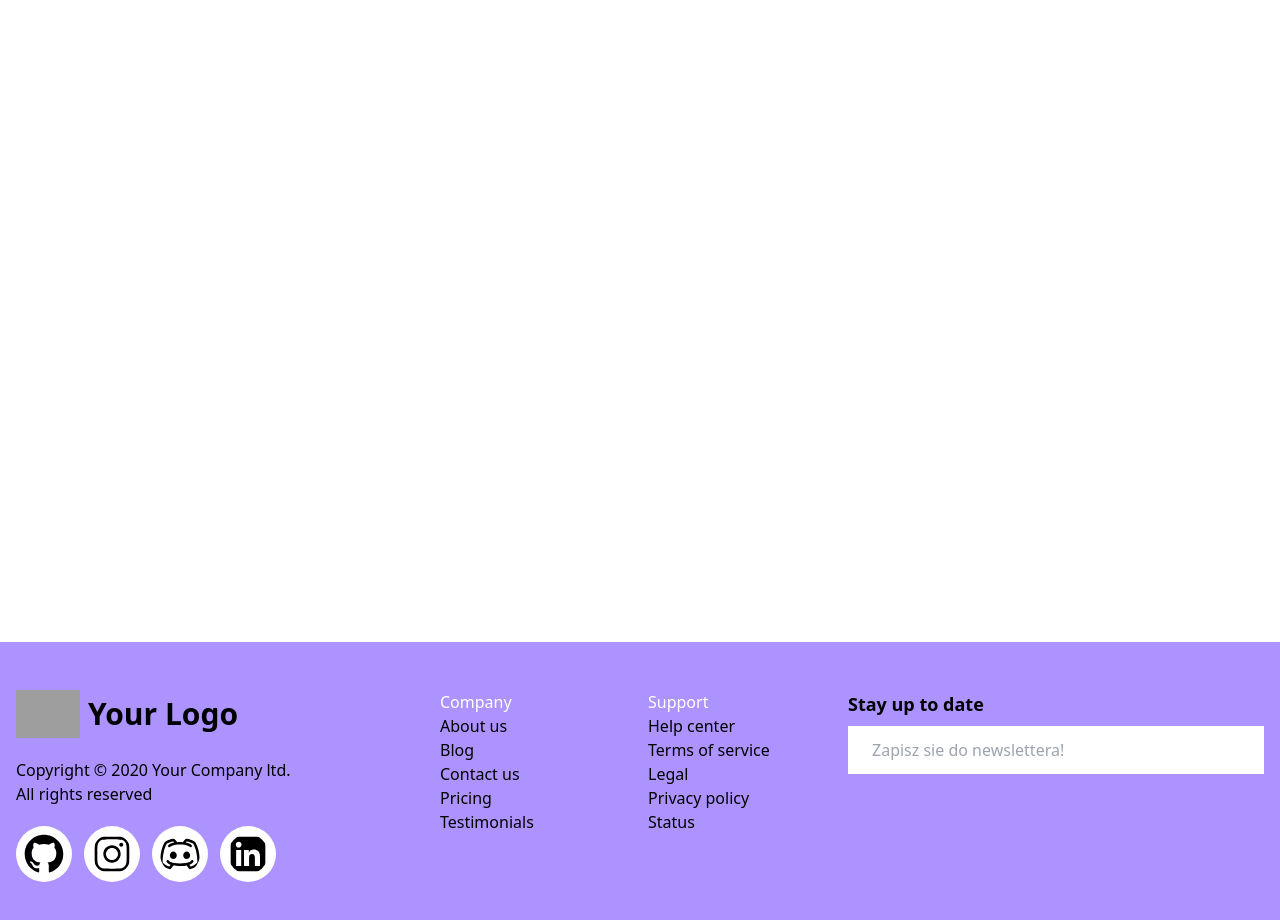
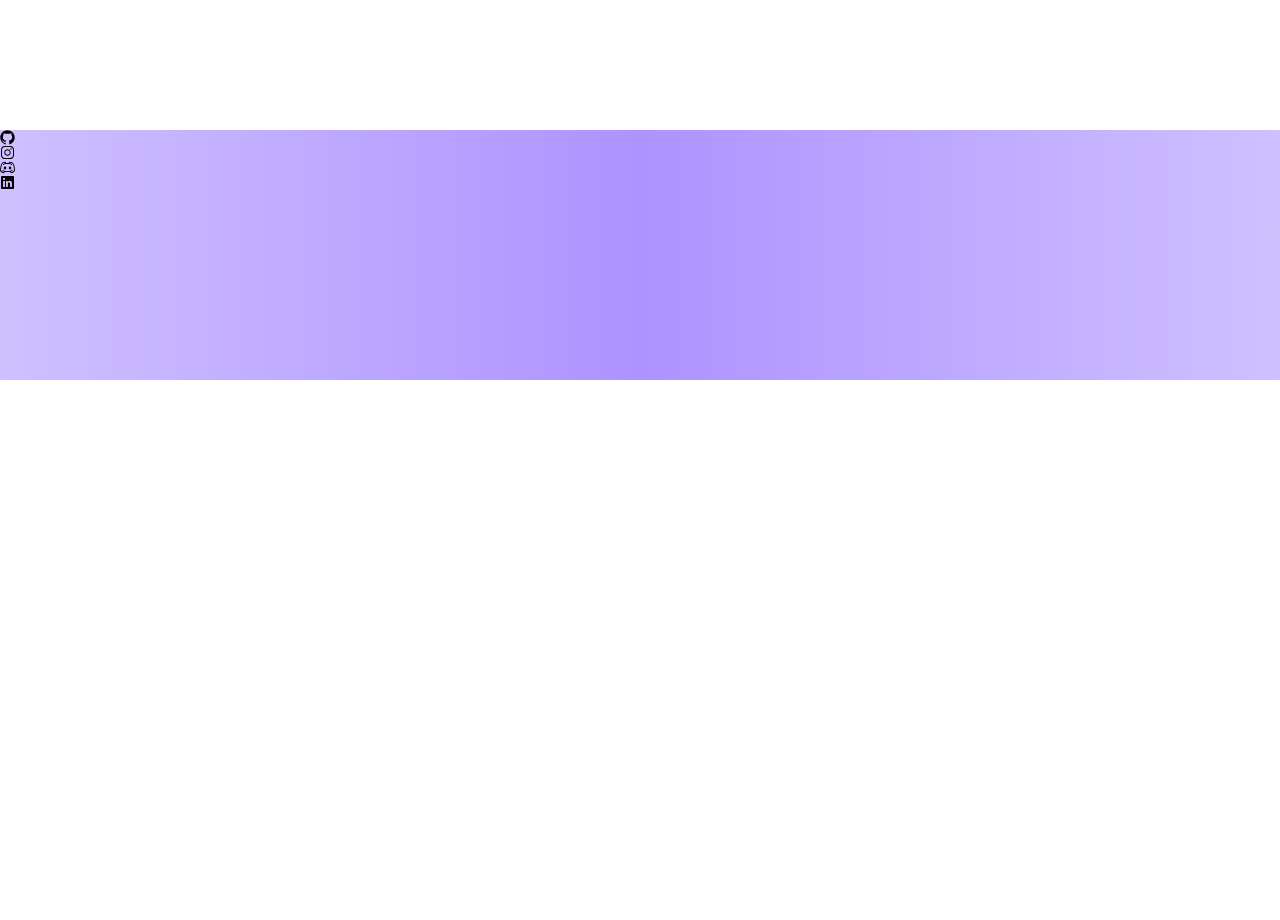
Before and after one commit to UserKacper/uslugi-informatyczne-ui, a React (Vite) app: page / in a window 1280 px wide. Shown: the part 780-1700 px from the top of the page. After the commit the page ends 1160 px from the top, so only its background shows below. Built offline with nearby package versions, Linux system fonts and the light colour scheme; grey boxes are pictures that could not be loaded.

Commit message:
changes: CSS tweaks

```diff
--- a/src/components/comps/footer.tsx
+++ b/src/components/comps/footer.tsx
@@ -13,87 +13,13 @@ import {
     { label: "Linkedin", icon: LinkedInLogoIcon },
   ];
 
-    const links = [
-      [
-        { label: "Company", key: "header-1" },
-        { label: "About us", key: "item-1-1" },
-        { label: "Blog", key: "item-1-2" },
-        { label: "Contact us", key: "item-1-3" },
-        { label: "Pricing", key: "item-1-4" },
-        { label: "Testimonials", key: "item-1-5" },
-      ],
-      [
-        { label: "Support", key: "header-2" },
-        { label: "Help center", key: "item-2-1" },
-        { label: "Terms of service", key: "item-2-2" },
-        { label: "Legal", key: "item-2-3" },
-        { label: "Privacy policy", key: "item-2-4" },
-        { label: "Status", key: "item-2-5" },
-      ],
-    ];
 
   return (
-      <div className="app min-h-screen flex items-end justify-center font-poppins">
-        <div className="py-12 grid lg:grid-cols-3 md:grid-cols-2 sm:grid-cols-2 grid-cols-1 bg-[#AD93FF] text-white w-full p-4 relative">
-          <div className="  ">
-            <div className="footer-img flex items-center">
-              <img
-                src={"https://i.imgur.com/520zDfd.png"}
-                alt=""
-                className="w-16 h-auto"
-              />
-              <span className="text-3xl font-bold pl-2 text-black">
-                Your Logo
-              </span>
-            </div>
-            <div className="infos text-black py-5">
-              <span>Copyright © 2020 Your Company ltd.</span>
-              <span> <br />All rights reserved</span>
-            </div>
-            <div className="footer-icons flex items-center space-x-3">
-              {socialLinks.map((socialLink, index) => {
-                const Icon = socialLink.icon;
-                return (
-                  <Icon
-                    key={`social-${index}`}
-                    className="w-14 h-14 p-2 rounded-full bg-[#FFFFFF] text-black hover:bg-white hover:text-[#AD93FF] cursor-pointer"
-                  />
-                );
-              })}
-            </div>
-          </div>
-          <div className="mx-2 grid w-full py-5 sm:py-0 grid-cols-2 ">
-            {links.map((col, index) => {
-              return (
-                <ul className={`col col-${index + 1}`} key={`col-${index}`}>
-                  {col.map((link, index) => {
-                    return (
-                      <li
-                        key={`link-${col}-${index}`}
-                        className={`text-black cursor-pointer hover:text-white${
-                          link.key === "header-1" || link.key === "header-2"
-                            ? "text-2xl text-white"
-                            : ""
-                        }`}
-                      >
-                        {link.label}
-                      </li>
-                    );
-                  })}
-                </ul>
-              );
-            })}
-          </div>
-          <div className="footer-form flex flex-col text-black ">
-            <label className="text-lg font-semibold text-black outline-none ring-0">
-              Stay up to date
-            </label>
-            <input
-              type="email"
-              placeholder="Zapisz sie do newslettera!"
-              className="mt-2 w-full border-none rounded-lg py-3 px-6 text-black"
-            />
-          </div>
+    <div className="w-full h-[250px] bg-gradient-to-r from-[#CFC0FF] via-[#AD93FF] to-[#CFC0FF] shadow-xl">
+      <div>
+        {socialLinks.map((e) => (<div className="">
+          <e.icon/>
+        </div>))}
       </div>
     </div>
   );
--- a/src/components/comps/navigationbar.tsx
+++ b/src/components/comps/navigationbar.tsx
@@ -26,9 +26,9 @@ export const NavigationBar = () => {
             </section>
         </main>
         {isToggled && <div className="flex justify-center flex-col sm:hidden bg-[#CFC0FF]">
-            <Button variant={"ghost"} className="hover:bg-[#8F6CFF]" onClick={() => window.location.assign('/')}>O nas</Button>
-            <Button variant={"ghost"} className="hover:bg-[#8F6CFF]" onClick={() => window.location.assign('/price/smart')}>Cennik</Button>
-            <Button variant={"ghost"} className="hover:bg-[#8F6CFF]" onClick={() => window.location.assign('/contact')}>Kontakt</Button>
+            <Button variant={"ghost"} className="hover:bg-[#AD93FF]" onClick={() => window.location.assign('/')}>O nas</Button>
+            <Button variant={"ghost"} className="hover:bg-[#AD93FF]" onClick={() => window.location.assign('/price/smart')}>Cennik</Button>
+            <Button variant={"ghost"} className="hover:bg-[#AD93FF]" onClick={() => window.location.assign('/contact')}>Kontakt</Button>
         </div>}
         <Outlet />
     </>)
--- a/src/components/comps/planSelection.tsx
+++ b/src/components/comps/planSelection.tsx
@@ -27,7 +27,7 @@ export const PlanSelection = () => {
                     <Button
                         variant={"outline"}
                         key={plan.name}
-                        className={`${selectedOption === plan.route ? 'w-full h-full self-center sm:rounded-t-xl border-none max-sm:scale-110 sm:-translate-y-5 duration-500 transition-transform sm:bg-[#CFC0FF] text-accent-foreground sm:hover:bg-[#CFC0FF] hover:bg-[#AD93FF] bg-[#AD93FF]' : 'flex duration-0 justify-center w-full h-full self-center rounded-none border-none bg-transparent hover:bg-[]'} `}
+                        className={`${selectedOption === plan.route ? 'w-full h-full self-center sm:rounded-t-xl border-none max-sm:scale-110 sm:-translate-y-5 duration-500 transition-transform sm:bg-[#CFC0FF] text-accent-foreground sm:hover:bg-[#CFC0FF] hover:bg-[#AD93FF] bg-[#AD93FF]' : 'flex duration-0 justify-center w-full h-full self-center rounded-none border-none bg-transparent'} `}
                         onClick={() => {
                             setSelectedOption(plan.route)
                             navigate(`/price/${plan.route}`)
```
Lines whose indentation alone changed are shown as unchanged.
